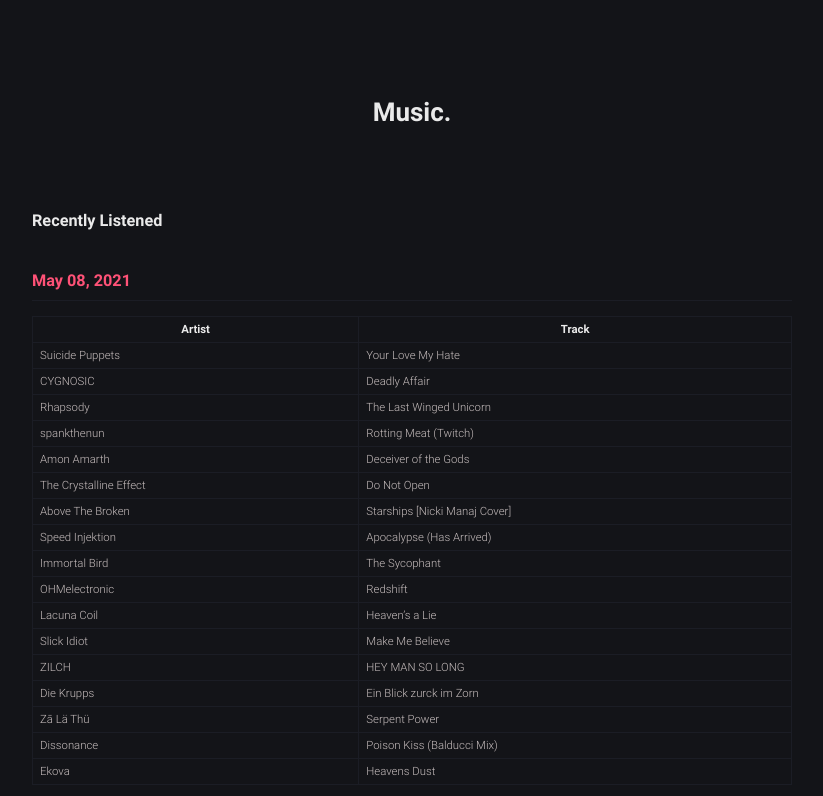
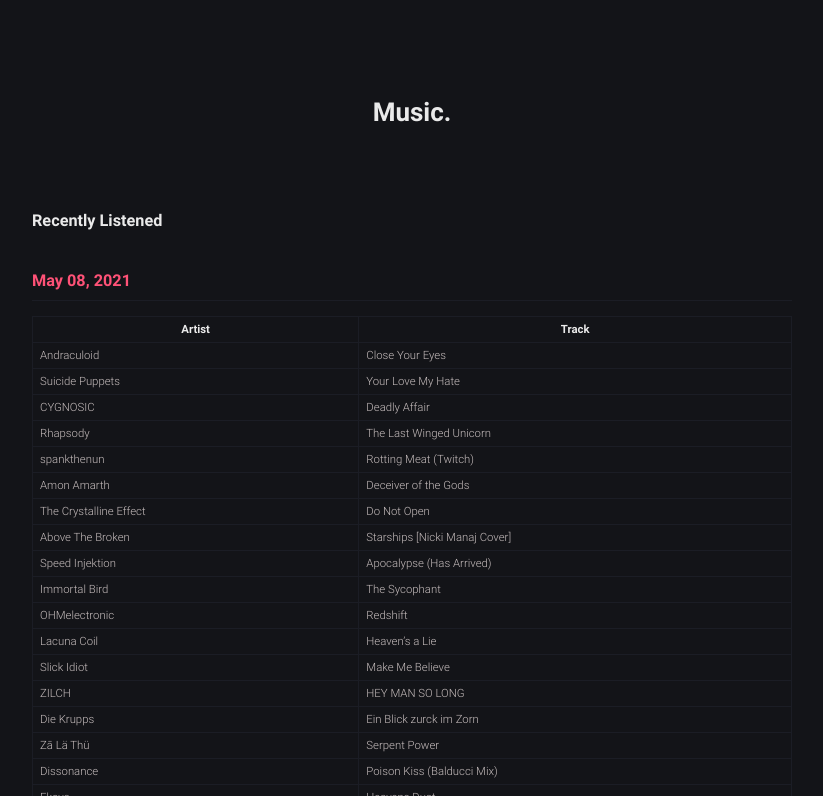
Before and after one commit to robert-marshall/xyz, a Jekyll site: the page built from music.md, in a window 1280 px wide and 900 px high, cut to the strip 104-900 px from the top of the window. Shown: the whole strip, without its empty margins (228-1051 px from the left). Built offline with Jekyll 4.4.1, drawn with Linux system fonts in a browser that asks for light colours.

Commit message:
SOAP is a piece of shit

```diff
--- a/music.md
+++ b/music.md
@@ -11,6 +11,7 @@
 
 | Artist | Track |
 |--------|-------|
+Andraculoid | Close Your Eyes
 Suicide Puppets | Your Love My Hate
 CYGNOSIC | Deadly Affair
 Rhapsody | The Last Winged Unicorn
```
